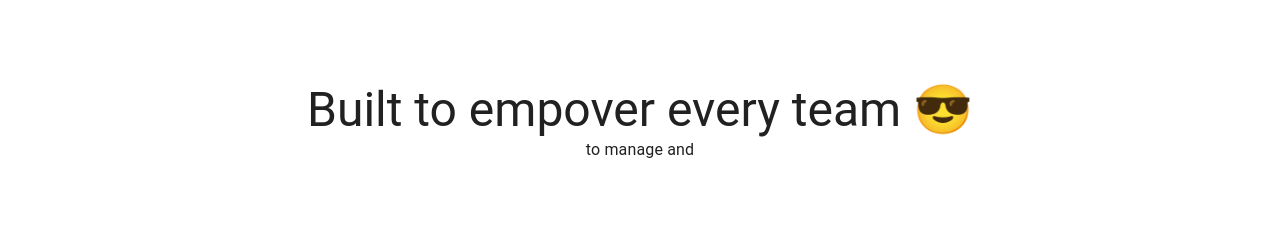
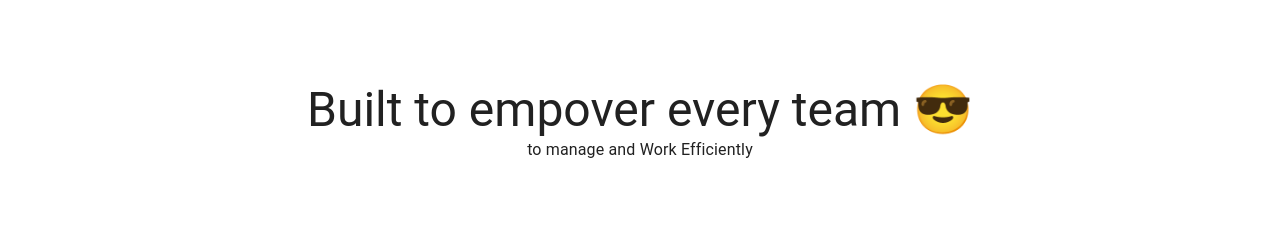
Before and after one commit to Blank-09/instock-web, a React (Vite) app: page / in a window 1280 px wide. Shown: the part 1960-2188 px from the top of the page. Built offline with nearby package versions, Linux system fonts and the light colour scheme.

Commit message:
Add change

```diff
--- a/src/components/Hero.jsx
+++ b/src/components/Hero.jsx
@@ -139,7 +139,7 @@ const Feature = () => {
           Built to empover every team 😎
         </Typography>
         <Typography variant="body1" textAlign={'center'} marginBottom={8}>
-          to manage and
+          to manage and Work Efficiently
         </Typography>
         <Grid
           container
```
